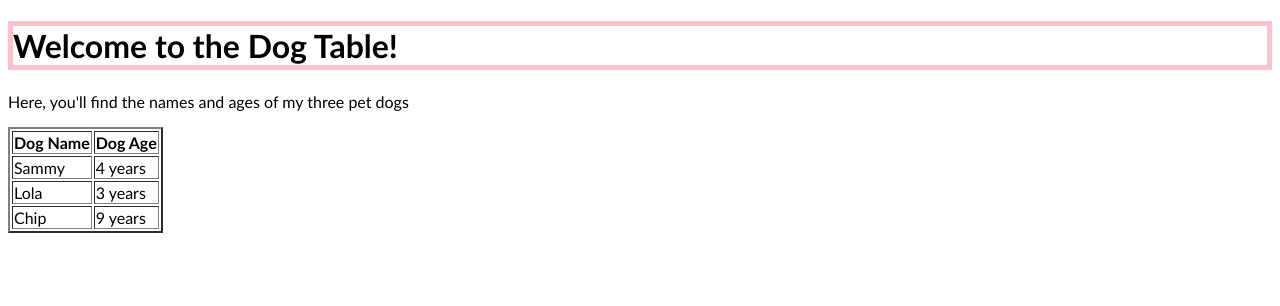
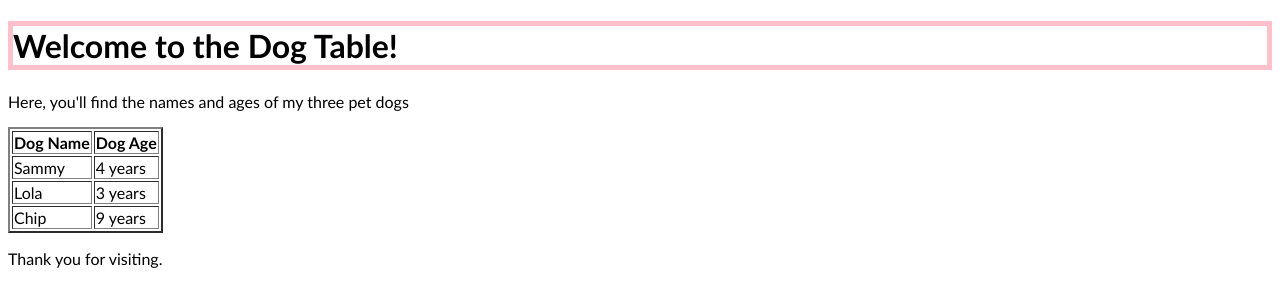
Before and after one commit to jabbowaki/BrittaniSkyersWhite.github.io, a plain HTML site: page dog_name.html in a window 1280 px wide. Drawn offline with Linux system fonts and the light colour scheme.

Commit message:
Add footer message

```diff
--- a/dog_name.html
+++ b/dog_name.html
@@ -25,6 +25,8 @@
 		<td>9 years</td>
 	</tr>
 </table>
-
+<footer class="footer">
+	<p>Thank you for visiting.</p>
+</footer>
 </body>
 </html>
```
